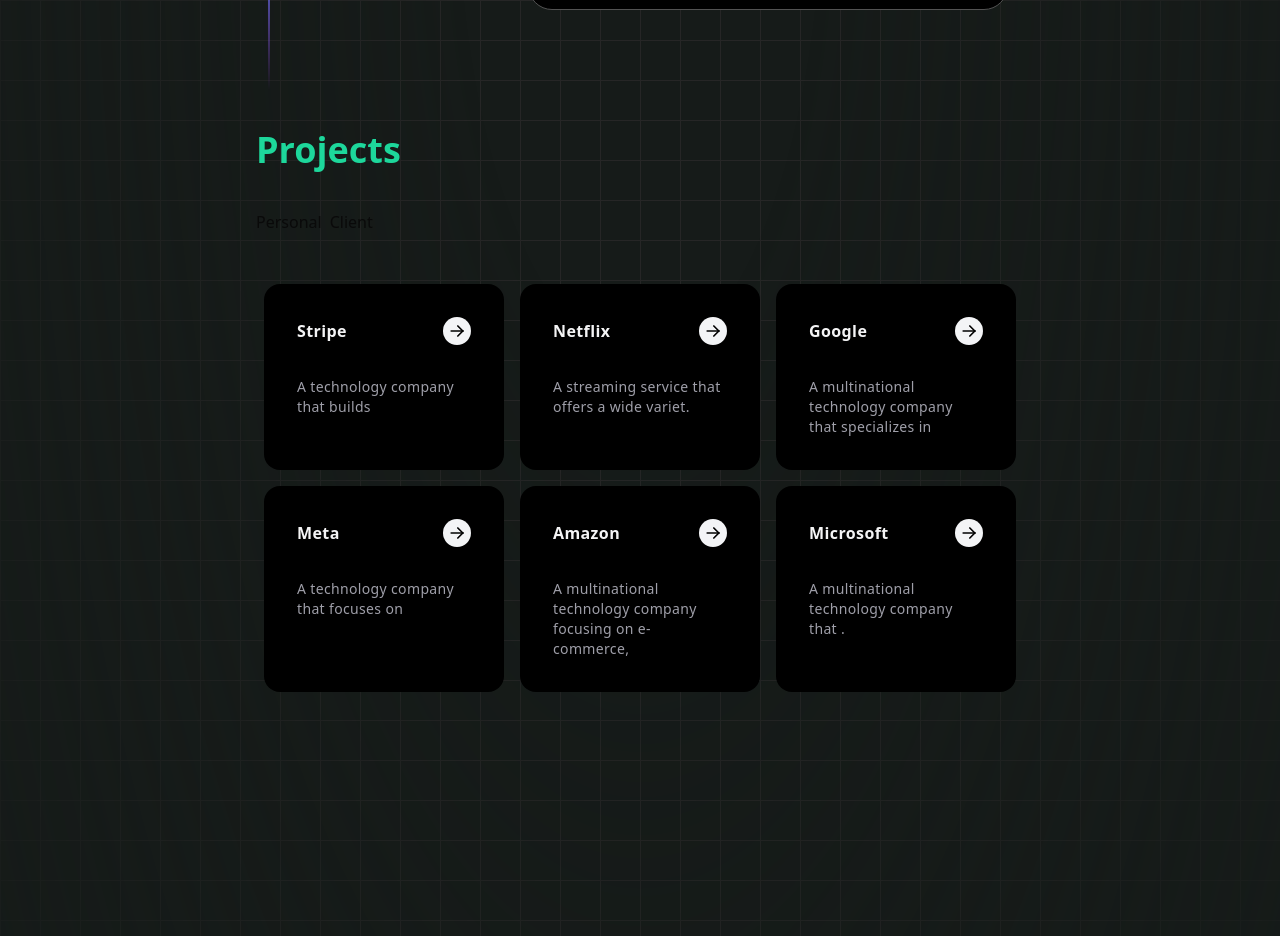
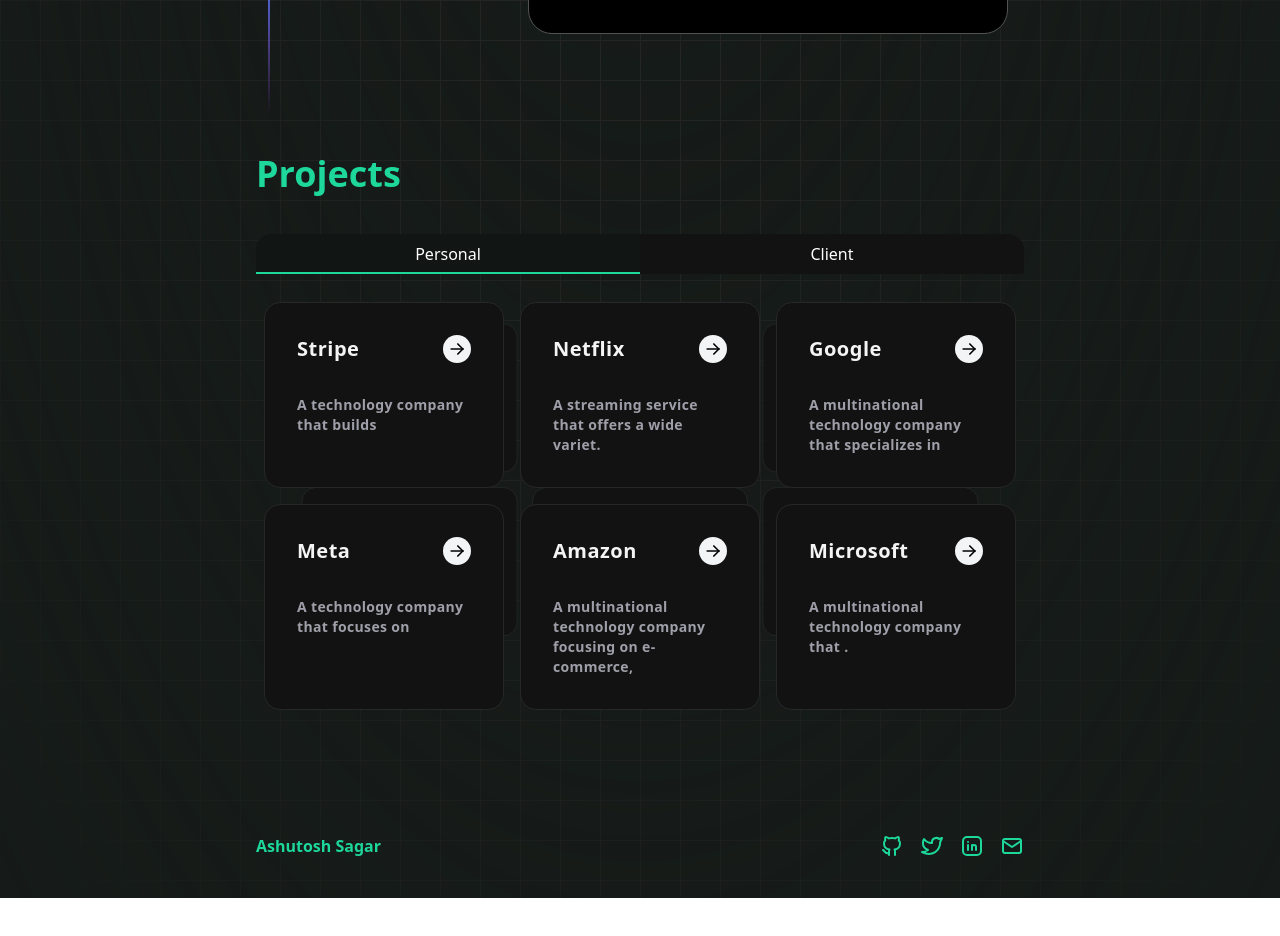
Before and after one commit to thecurioussailor/gods-will, a Next.js app: page / in a window 1280 px wide. Shown: the part 1840-2776 px from the top of the page. After the commit the page ends 2738 px from the top, so only its background shows below. Built offline with nearby package versions, Linux system fonts and the light colour scheme.

Commit message:
added projects

```diff
--- a/app/page.tsx
+++ b/app/page.tsx
@@ -3,11 +3,12 @@
 import Blogs from "@/components/Blogs";
 import Experience from "@/components/Experience";
 import { cn } from "@/lib/utils";
+import Footer from "@/components/Footer";
 
 export default function Home() {
   return (
 <div className="relative min-h-screen bg-[#161B19]">
-      {/* Grid Background */}
+      Grid Background
       <div
         className={cn(
           "absolute inset-0",
@@ -23,7 +24,7 @@
         <Hero />
         <Experience />
         <Projects />
-        <Blogs />
+        <Footer />
       </div>
     </div>
   );
--- a/components/Blogs.tsx
+++ b/components/Blogs.tsx
@@ -1,7 +1,8 @@
 const Blogs = () => {
   return (
-    <div className="h-screen flex flex-col items-center justify-center">
-        <h1>Blogs</h1>
+    <div className="flex flex-col justify-start items-start w-3xl">
+        <h1 className="text-4xl font-bold text-[#1dd79b]">Blogs</h1>
+
     </div>
   )
 }
--- /dev/null
+++ b/components/Footer.tsx
@@ -0,0 +1,18 @@
+import { IconBrandGithub, IconBrandTwitter, IconMail } from "@tabler/icons-react"
+import { IconBrandLinkedin } from "@tabler/icons-react"
+
+const Footer = () => {
+  return (
+    <div className="flex w-3xl justify-between items-center py-10">
+        <h1 className="text-[#1dd79b] font-semibold">Ashutosh Sagar</h1>
+        <div className="flex justify-start items-start gap-4">
+            <h1 className="text-sm text-[#1dd79b]"><IconBrandGithub/></h1>
+            <h1 className="text-sm text-[#1dd79b]"><IconBrandTwitter/></h1>
+            <h1 className="text-sm text-[#1dd79b]"><IconBrandLinkedin/></h1>
+            <h1 className="text-sm text-[#1dd79b]"><IconMail/></h1>
+        </div>
+    </div>
+  )
+}
+
+export default Footer
--- a/components/Projects.tsx
+++ b/components/Projects.tsx
@@ -1,37 +1,42 @@
 "use client"
 import { HoverEffect } from "@/components/ui/card-hover-effect";
-import { motion } from "motion/react";
+import { Tabs } from "@/components/ui/tabs";
 
-export const projects = [
+export const personalProjects = [
     {
       title: "Stripe",
       description:
         "A technology company that builds",
       link: "https://stripe.com",
+      tags: ["React", "Tailwind", "Node.js", "Express", "MongoDB"],
     },
     {
       title: "Netflix",
       description:
         "A streaming service that offers a wide variet.",
       link: "https://netflix.com",
+      tags: ["React", "Tailwind", "Node.js", "Express", "MongoDB"],
     },
     {
       title: "Google",
       description:
         "A multinational technology company that specializes in",
       link: "https://google.com",
+      tags: ["React", "Tailwind", "Node.js", "Express", "MongoDB"],
     },
     {
       title: "Meta",
       description:
         "A technology company that focuses on ",
       link: "https://meta.com",
+      tags: ["React", "Tailwind", "Node.js", "Express", "MongoDB"],
     },
     {
       title: "Amazon",
       description:
         "A multinational technology company focusing on e-commerce,",
       link: "https://amazon.com",
+      tags: ["React", "Tailwind", "Node.js", "Express", "MongoDB"],
     },
     {
       title: "Microsoft",
@@ -41,16 +46,78 @@
     },
   ];
 
+  export const clientProjects = [
+    {
+      title: "Tinywallet",
+      description:
+        "A technology company that builds",
+      link: "https://tinywallet.in",
+      tags: ["React", "Tailwind", "Node.js", "Express", "MongoDB"],
+    },
+    {
+        title: "Ice Skating",
+        description:
+          "A technology company that builds",
+        link: "https://ice-skating.vercel.app/",
+        tags: ["React", "Tailwind", "Node.js", "Express", "MongoDB"],
+      },
+      {
+        title: "Dice Game",
+        description:
+          "A technology company that builds",
+        link: "https://dicegame.com",
+        tags: ["React", "Tailwind", "Node.js", "Express", "MongoDB"],
+      },
+      {
+        title: "Online Store",
+        description:
+          "A technology company that builds",
+        link: "https://onlinestore.com",
+        tags: ["React", "Tailwind", "Node.js", "Express", "MongoDB"],
+      },
+      {
+        title: "Portfolio",
+        description:
+          "A technology company that builds",
+        link: "https://portfolio.com",
+        tags: ["React", "Tailwind", "Node.js", "Express", "MongoDB"],
+      },
+      {
+        title: "HeroCare",
+        description:
+          "A technology company that builds",
+        link: "https://herocare.com",
+        tags: ["React", "Tailwind", "Node.js", "Express", "MongoDB"],
+      },
+  ];
+  const tabs = [
+    {
+      title: "Personal",
+      value: "personal",
+      content: (
+        <div className="w-full overflow-hidden relative h-full rounded-2xl text-xl md:text-4xl font-bold text-white bg-transparent">
+            <HoverEffect items={personalProjects} className="w-full" />
+        </div>
+      ),
+      contentClassName: "bg-white",
+    },
+    {
+      title: "Client",
+      value: "client",
+      content: (
+        <div className="w-full overflow-hidden relative h-full rounded-2xl font-bold text-white bg-transparent">
+            <HoverEffect items={clientProjects} className="w-full" />
+        </div>
+      ),
+    }
+  ];
+
 const Projects = () => {
   return (
-    <div className="flex flex-col justify-start items-start max-w-3xl mx-auto">
+    <div className="flex flex-col justify-start items-start w-3xl">
         <h1 className="text-4xl font-bold text-[#1dd79b]">Projects</h1>
-        <div className="flex flex-row gap-2 pt-10">
-            <motion.button className="border-b-2 border-transparent hover:border-teal-500 transition-all duration-300">Personal</motion.button>
-            <motion.button className="border-b-2 border-transparent hover:border-teal-500 transition-all duration-300">Client</motion.button>
-        </div>
-        <div className="flex flex-col items-start justify-center">
-            <HoverEffect items={projects} className="w-full" />
+        <div className="h-[20rem] md:h-[30rem] [perspective:1000px] relative b flex flex-col max-w-5xl mx-auto w-full  items-start justify-start my-10">
+            <Tabs tabs={tabs} />
         </div>
     </div>
   )
--- a/components/ui/card-hover-effect.tsx
+++ b/components/ui/card-hover-effect.tsx
@@ -19,7 +19,7 @@
   return (
     <div
       className={cn(
-        "grid grid-cols-1 md:grid-cols-2  lg:grid-cols-3  py-10",
+        "grid grid-cols-1 md:grid-cols-2  lg:grid-cols-3",
         className
       )}
     >
@@ -48,9 +48,9 @@
               />
             )}
           </AnimatePresence>
-          <Card>
+          <Card className="bg-[#121212] border-zinc-800">
             <div className="flex flex-row gap-2 justify-between items-center">
-              <CardTitle>{item.title}</CardTitle>
+              <CardTitle className="text-xl">{item.title}</CardTitle>
               <button
                 onClick={() => {}}
                 className="flex h-7 w-7 items-center justify-center rounded-full bg-gray-100 dark:bg-neutral-800"
--- /dev/null
+++ b/components/ui/tabs.tsx
@@ -0,0 +1,120 @@
+"use client";
+
+import React, { useState } from "react";
+import { motion } from "motion/react";
+import { cn } from "@/lib/utils";
+
+type Tab = {
+  title: string;
+  value: string;
+  content?: string | React.ReactNode | any;
+};
+
+export const Tabs = ({
+  tabs: propTabs,
+  containerClassName,
+  activeTabClassName,
+  tabClassName,
+  contentClassName,
+}: {
+  tabs: Tab[];
+  containerClassName?: string;
+  activeTabClassName?: string;
+  tabClassName?: string;
+  contentClassName?: string;
+}) => {
+  const [active, setActive] = useState<Tab>(propTabs[0]);
+  const [tabs, setTabs] = useState<Tab[]>(propTabs);
+
+  const moveSelectedTabToTop = (idx: number) => {
+    const newTabs = [...propTabs];
+    const selectedTab = newTabs.splice(idx, 1);
+    newTabs.unshift(selectedTab[0]);
+    setTabs(newTabs);
+    setActive(newTabs[0]);
+  };
+
+  const [hovering, setHovering] = useState(false);
+
+  return (
+    <>
+      <div
+        className={cn(
+          "flex flex-row items-center justify-center [perspective:1000px] relative overflow-auto sm:overflow-visible no-visible-scrollbar max-w-full w-full bg-[#121212] rounded-t-2xl",
+          containerClassName
+        )}
+      >
+        {propTabs.map((tab, idx) => (
+          <button
+            key={tab.title}
+            onClick={() => {
+              moveSelectedTabToTop(idx);
+            }}
+            onMouseEnter={() => setHovering(true)}
+            onMouseLeave={() => setHovering(false)}
+            className={cn("relative px-4 py-2 rounded-full w-full text-center", tabClassName)}
+            style={{
+              transformStyle: "preserve-3d",
+            }}
+          >
+            {active.value === tab.value && (
+              <motion.div
+                layoutId="clickedbutton"
+                transition={{ type: "spring", bounce: 0.3, duration: 0.6 }}
+                className={cn(
+                  "absolute inset-0 border-b-2 border-[#1dd79b] w-full bg-[#111614]",
+                  activeTabClassName,
+                  active.value === "client" ? "rounded-tr-2xl" : "rounded-tl-2xl"
+                )}
+              />
+            )}
+
+            <span className="relative block text-white">
+              {tab.title}
+            </span>
+          </button>
+        ))}
+      </div>
+      <FadeInDiv
+        tabs={tabs}
+        active={active}
+        key={active.value}
+        className={cn("mt-5", contentClassName)}
+      />
+    </>
+  );
+};
+
+export const FadeInDiv = ({
+  className,
+  tabs,
+  active,
+}: {
+  className?: string;
+  key?: string;
+  tabs: Tab[];
+  active: Tab;
+}) => {
+  return (
+    <div className="relative w-full h-full">
+      {tabs.map((tab, idx) => (
+        <motion.div
+          key={tab.value}
+          layoutId={tab.value}
+          style={{
+            scale: 1 - idx * 0.1,
+            top: 0,
+            zIndex: -idx,
+            opacity: idx < 3 ? 1 - idx * 0.1 : 0,
+          }}
+          animate={{
+            y: tab.value === active.value ? [0, 40, 0] : 0,
+          }}
+          className={cn("w-full h-full absolute top-0 left-0", className)}
+        >
+          {React.cloneElement(tab.content, { active: tab.value === active.value })}
+        </motion.div>
+      ))}
+    </div>
+  );
+};
--- a/package.json
+++ b/package.json
@@ -10,6 +10,7 @@
   },
   "dependencies": {
     "@radix-ui/react-slot": "^1.2.3",
+    "@radix-ui/react-tabs": "^1.1.12",
     "@react-three/fiber": "9.0.0-alpha.8",
     "@tabler/icons-react": "^3.34.0",
     "class-variance-authority": "^0.7.1",
```
Also changed, not shown: components/magicui/interactive-grid-pattern.tsx (added, +72 -0 lines), 1 other file (tests, documents, lock files or other folders).
